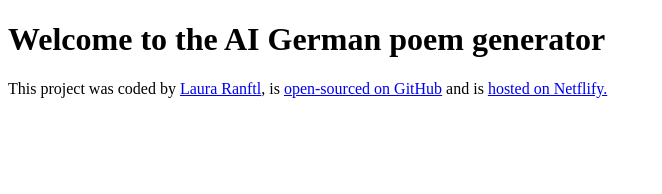
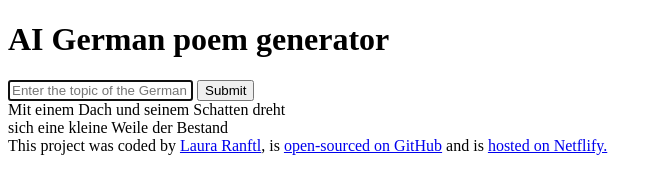
Before and after one commit to lautschr/german-poem-generator, a plain HTML site: page index.html in a window 1280 px wide. Shown: the whole page, without its empty margins (0-662 px from the left). Drawn offline with Linux system fonts and the light colour scheme.

Commit message:
Added basic HTML structure

```diff
--- a/index.html
+++ b/index.html
@@ -7,15 +7,40 @@
     <title>AI German Poem Generator</title>
   </head>
   <body>
-    <h1>Welcome to the AI German poem generator</h1>
+    <header>
+      <h1>AI German poem generator</h1>
+    </header>
+
+    <main>
+      <form>
+        <input
+          type="text"
+          placeholder="Enter the topic of the German poem"
+          autofocus
+          required
+          autocomplete="off"
+        />
+        <input type="submit" />
+      </form>
+
+      <div>
+        Mit einem Dach und seinem Schatten dreht <br />
+        sich eine kleine Weile der Bestand
+      </div>
+    </main>
 
     <footer>
-      This project was coded by <a href="https://github.com/lautschr" target="_blank">Laura Ranftl</a>, is
+      This project was coded by
+      <a href="https://github.com/lautschr" target="_blank">Laura Ranftl</a>, is
       <a
         href="https://github.com/lautschr/german-poem-generator"
         target="_blank"
         >open-sourced on GitHub</a
-      > and is <a href="https://ai-ger-poem-gen.netlify.app/" target="_blank"> hosted on Netflify.</a>
+      >
+      and is
+      <a href="https://ai-ger-poem-gen.netlify.app/" target="_blank">
+        hosted on Netflify.</a
+      >
     </footer>
 
     <script src="src/index.js"></script>
```
